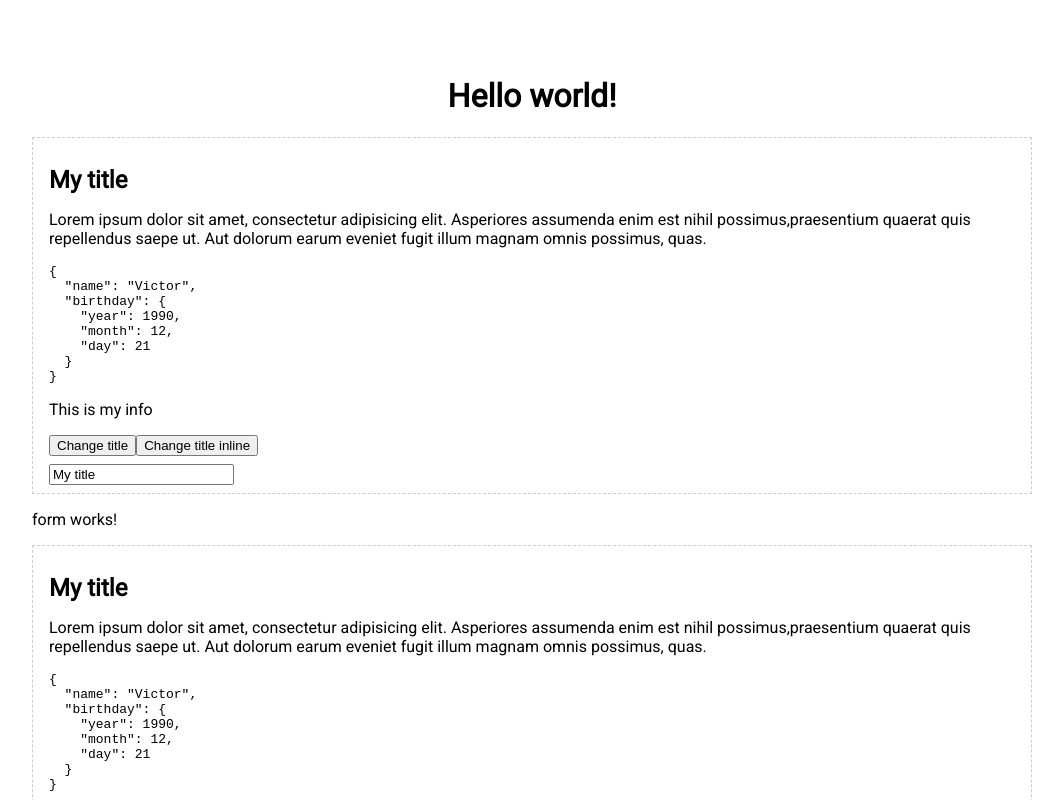
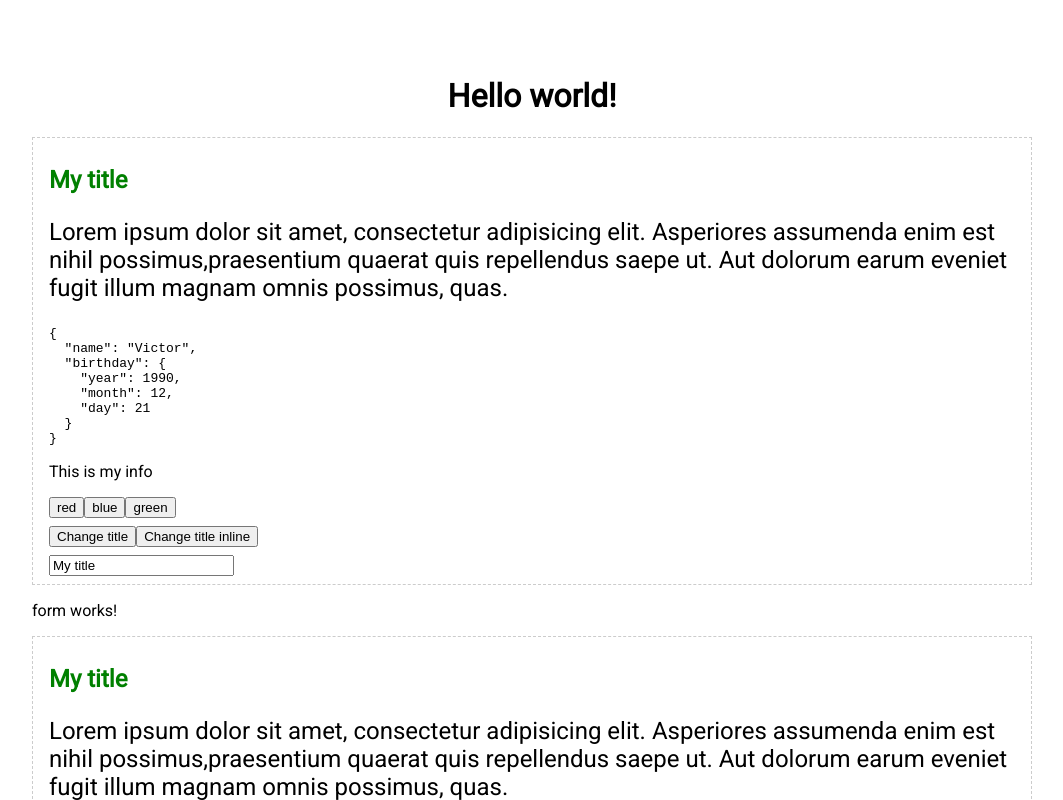
Before and after one commit to AntonyGlim/AngularHelloWorldExample, an Angular app: page / in a window 1280 px wide. Shown: the top 800 px of the page, without its empty margins (108-1171 px from the left). Built offline with nearby package versions, Linux system fonts and the light colour scheme.

Commit message:
Directive to change color by click

```diff
--- a/src/app/card/card.component.html
+++ b/src/app/card/card.component.html
@@ -1,9 +1,25 @@
 <div class=container>
   <div class="card">
-    <h2>{{title}}</h2>
-    <p>{{text}}</p>
+    <h2 [ngStyle]="{
+      color: title.length < 5 ? 'red' : 'green',
+      fontWeight: title.length < 5 ? 'normal' : 'bold'
+    }">{{title}}</h2>
+
+    <p class="text" [ngClass]="{
+      red: textColor === 'red',
+      blue: textColor === 'blue',
+      green: textColor === 'green'
+    }">{{text}}</p>
+
     <pre>{{obj | json}}</pre>
     <p>{{getInfo()}}</p>
+
+    <div class="buttons">
+      <button (click)="textColor = 'red'">red</button>
+      <button (click)="textColor = 'blue'">blue</button>
+      <button (click)="textColor = 'green'">green</button>
+    </div>
+
     <div class="buttons">
       <button (click)="changeTitle()">Change title</button>
       <button (click)="title='Inline title'">Change title inline</button>
--- a/src/app/card/card.component.scss
+++ b/src/app/card/card.component.scss
@@ -10,4 +10,20 @@
   .buttons {
     margin-bottom: .5rem;
   }
+
+  .text {
+    font-size: 1.5rem;
+
+    &.red {
+      color: red;
+    }
+
+    &.blue {
+      color: blue;
+    }
+
+    &.green {
+      color: green;
+    }
+  }
 }
--- a/src/app/card/card.component.ts
+++ b/src/app/card/card.component.ts
@@ -14,6 +14,7 @@ export class CardComponent implements OnInit{
   obj = {name: 'Victor', birthday: {year: 1990, month: 12, day: 21}};
   imgUrl = 'https://blog.ninja-squad.com/assets/images/angular.png';
   disabled = false;
+  textColor = 'black';
 
   getInfo(): string {
     return 'This is my info';
```
